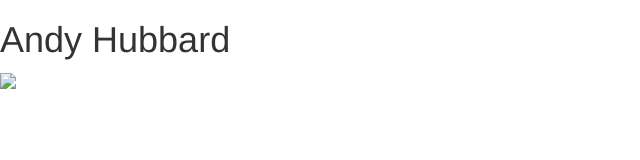
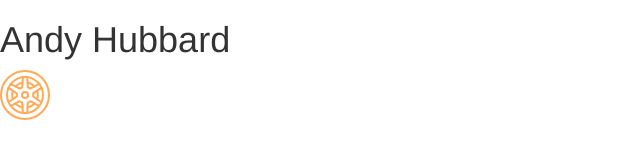
Before and after one commit to ahubbar1/sig, a plain HTML site: page index.html in a window 1280 px wide. Shown: the whole page, without its empty margins (0-640 px from the left). Drawn offline with nearby package versions, Linux system fonts and the light colour scheme.

Commit message:
Update index.html

```diff
--- a/index.html
+++ b/index.html
@@ -29,7 +29,7 @@
 
     <h1> Andy Hubbard </h1>
 
-    <img src="hubbcap.svg>
+    <img src="hubbcap.svg">
 
 
 
```
